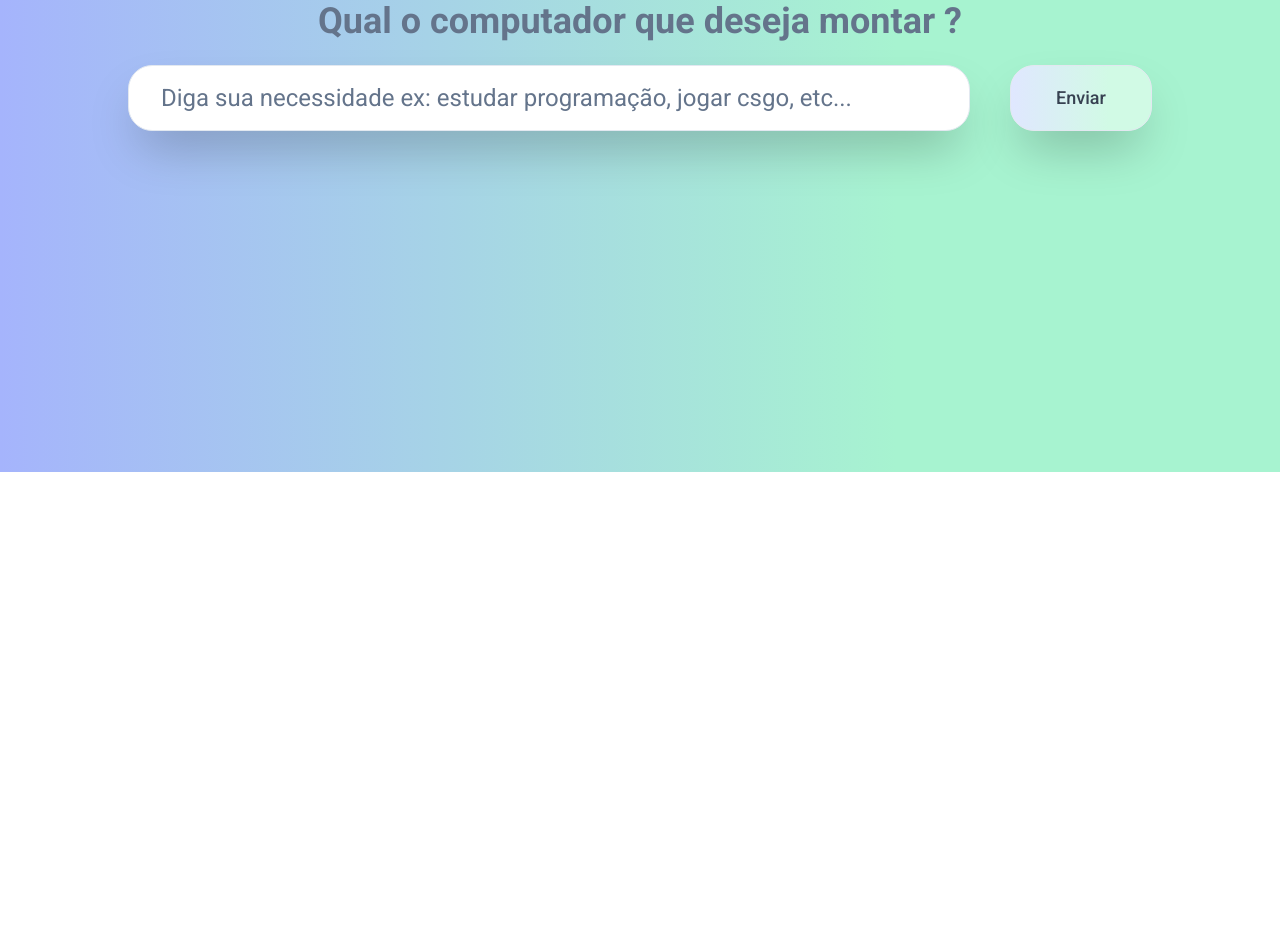
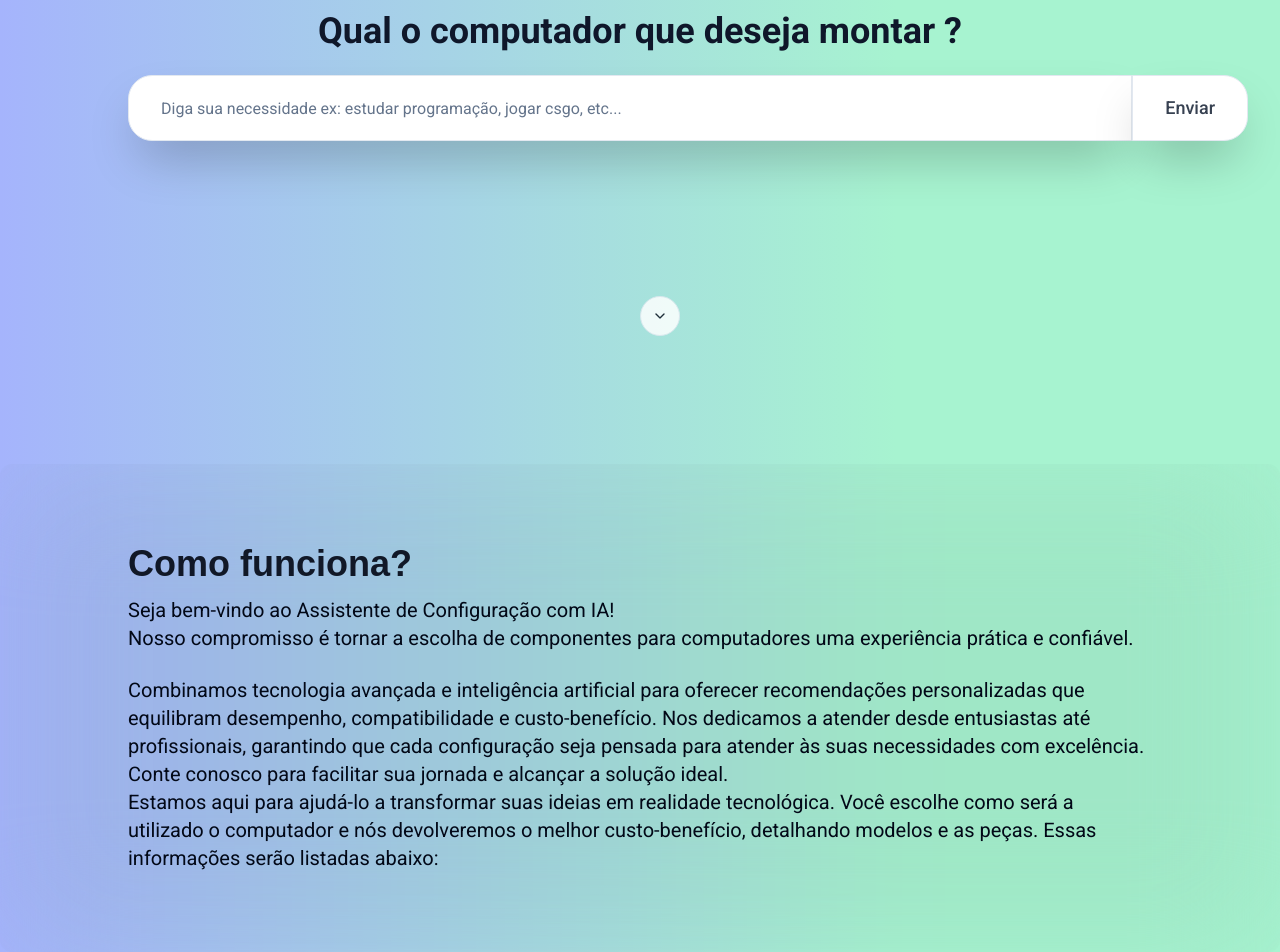
Before and after one commit to gui-drumond/tcc-university, a Next.js app: page / in a window 1280 px wide. Shown: the part 328-1280 px from the top of the page. Before the commit the page ends 800 px from the top, so only its background shows below. Built offline with nearby package versions, Linux system fonts and the light colour scheme.

Commit message:
feat: change layout

```diff
--- a/src/app/components/sectionMiddle/about.tsx
+++ /dev/null
@@ -1,14 +0,0 @@
-export default function About() {
-    return (
-      <div className="my-4 mx-32 py-16 ">
-        <h3 className="text-gray-90000 font-semibold text-4xl font-poppins mb-3">
-          Como funciona?
-        </h3>
-        <p className="text-xl ">
-          Você escolhe como será a utilizado o computador e nós devolveremos o
-          melhor custo-benefício, detalhando modelos e as peças. <br /> <br />
-          Essas informações serão listadas abaixo:
-        </p>
-      </div>
-    );
-}
--- /dev/null
+++ b/src/app/components/sectionMiddle/howtowork.tsx
@@ -0,0 +1,34 @@
+export default function HowToWork() {
+    return (
+      <>
+        <div className="py-16 backdrop-brightness-95  rounded-xl   w-full backdrop-blur-3xl">
+          <div className="mx-32 my-4">
+            <h3 className="text-gray-900 font-semibold text-4xl font-poppins mb-3  backdrop-opacity-30   ">
+              Como funciona?
+            </h3>
+            <p className="text-xl ">
+              Seja bem-vindo ao Assistente de Configuração com IA! <br />
+              Nosso compromisso é tornar a escolha de componentes para
+              computadores uma experiência prática e confiável.
+            </p>
+            <br />
+
+            <p className="text-xl ">
+              Combinamos tecnologia avançada e inteligência artificial para
+              oferecer recomendações personalizadas que equilibram desempenho,
+              compatibilidade e custo-benefício. Nos dedicamos a atender desde
+              entusiastas até profissionais, garantindo que cada configuração
+              seja pensada para atender às suas necessidades com excelência.
+              Conte conosco para facilitar sua jornada e alcançar a solução
+              ideal.
+              <br />
+              Estamos aqui para ajudá-lo a transformar suas ideias em realidade
+              tecnológica. Você escolhe como será a utilizado o computador e nós
+              devolveremos o melhor custo-benefício, detalhando modelos e as
+              peças. Essas informações serão listadas abaixo:
+            </p>
+          </div>
+        </div>
+      </>
+    );
+}
--- a/src/app/page.tsx
+++ b/src/app/page.tsx
@@ -1,11 +1,11 @@
 "use client";
 import { Input } from "@/components/ui/input";
-
 import { FormEvent, useState } from "react";
-import { Suspense } from "react";
 import SectionMiddle from "./components/sectionMiddle";
 import { Button } from "@/components/ui/button";
-
+import SkeletonMiddle from "./components/skeletonMiddle";
+import HowToWork from "./components/sectionMiddle/howtowork";
+import { ChevronRight } from "lucide-react";
 export interface ComputerData {
   videoboard: string;
   motherboard: string;
@@ -17,9 +17,12 @@ export interface ComputerData {
 export default function Home() {
   const [computerData, setComputerData] = useState<ComputerData>();
   const [search, setSearch] = useState("");
+  const [loading, setLoading] = useState(false);
 
   const handleSubmit = async (e: FormEvent) => {
     e.preventDefault();
+    scrollTo({ top: 9999, behavior: "smooth" });
+    setLoading(true);
     try {
       if (!!search.trim()) {
         const response = await fetch("/api/agent/computer", {
@@ -36,40 +39,49 @@ export default function Home() {
         setSearch("");
         console.log("Resposta do Agente:", data);
       }
+      setLoading(false);
     } catch (error) {
+      setLoading(false);
       console.log("messages", JSON.stringify(computerData));
       console.error("Erro ao enviar solicitação:", error);
     }
+
   };
 
   return (
     <>
-      <div className="flex flex-wrap flex-col gap-32 items-center w-full h-full min-h-screen bg-gray-400 bg-gradient-to-r from-indigo-300 from-3%  via-10% to-emerald-200 to-70%">
-        <div className="w-full mt-36 max-w-5xl min-h-[500px] flex flex-col justify-center">
-          <h1 className="text-4xl font-bold text-center text-slate-500 mb-6">
+      <div className="flex flex-wrap flex-col gap-32 items-center w-full h-full min-h-screen bg-default">
+        <div className="w-full mt-20 md:mt-36 md:max-w-5xl md:min-h-[65dvh] flex flex-col justify-center relative">
+          <h1 className="text-2xl md:text-4xl font-bold text-center text-slate-900 mb-6">
             Qual o computador que deseja montar ?
           </h1>
-          <div className="flex gap-10">
+          <div className="flex w-full md:w-[1120px] justify-center">
             <Input
+              className="md:w-full w-40 text text-gray-600 bg-white focus-visible:ring-transparent rounded-3xl shadow-2xl p-8 rounded-r-none "
               value={search}
               onChange={async (e) => setSearch(e.target.value)}
               placeholder="Diga sua necessidade ex: estudar programação, jogar csgo, etc..."
-              style={{ fontSize: "1.5rem" }}
-              className="z-10 text-2xl text-gray-600 bg-white   focus-visible:ring-transparent rounded-3xl shadow-2xl p-8 "
+              style={{ fontSize: "1rem" }}
             />
             <Button
-              className="w-40 p-8 rounded-3xl shadow-2xl text-lg text-gray-700 bg-white border hover:bg-gray-100 bg-gradient-to-r from-indigo-100 from-3%  via-10% to-emerald-100 to-70%"
+              className="w-30 p-8 rounded-3xl rounded-l-none shadow-2xl text-lg  border text-gray-700 bg-white  hover:bg-indigo-100"
               onClick={handleSubmit}
             >
               Enviar
             </Button>
           </div>
+          <Button
+            className="rounded-full rotate-90 animate-pulse absolute bottom-0 left-1/2"
+            variant="outline"
+            size="icon"
+            onClick={() => scrollTo({ top: 9999, behavior: "smooth" })}
+          >
+            <ChevronRight />
+          </Button>
         </div>
-        {computerData && (
-          <Suspense fallback={<p>Carregando...</p>}>
-            <SectionMiddle computer={computerData} />
-          </Suspense>
-        )}
+        <HowToWork />
+        {loading && <SkeletonMiddle />}
+        {computerData && <SectionMiddle computer={computerData} />}
       </div>
     </>
   );
```
